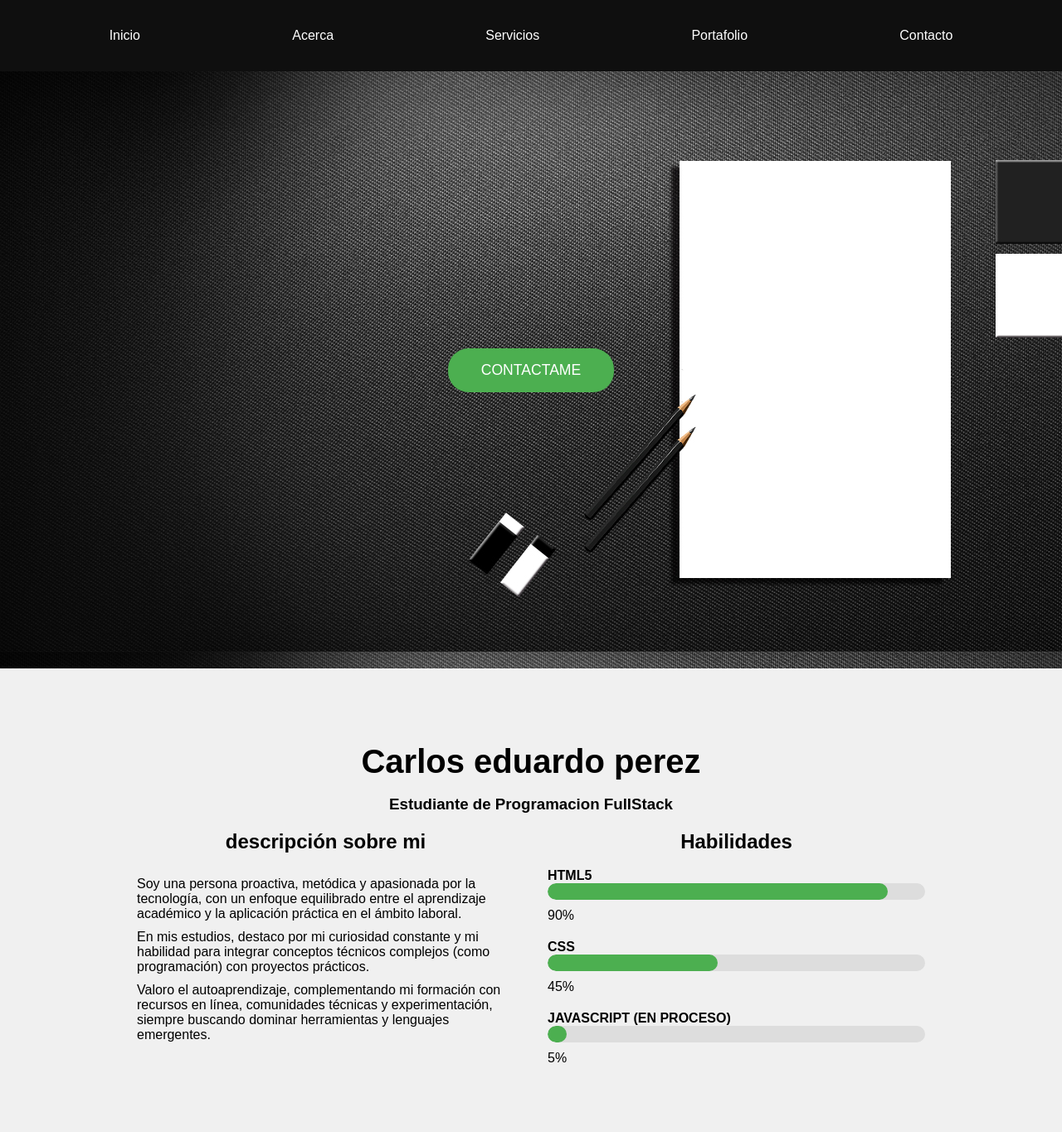
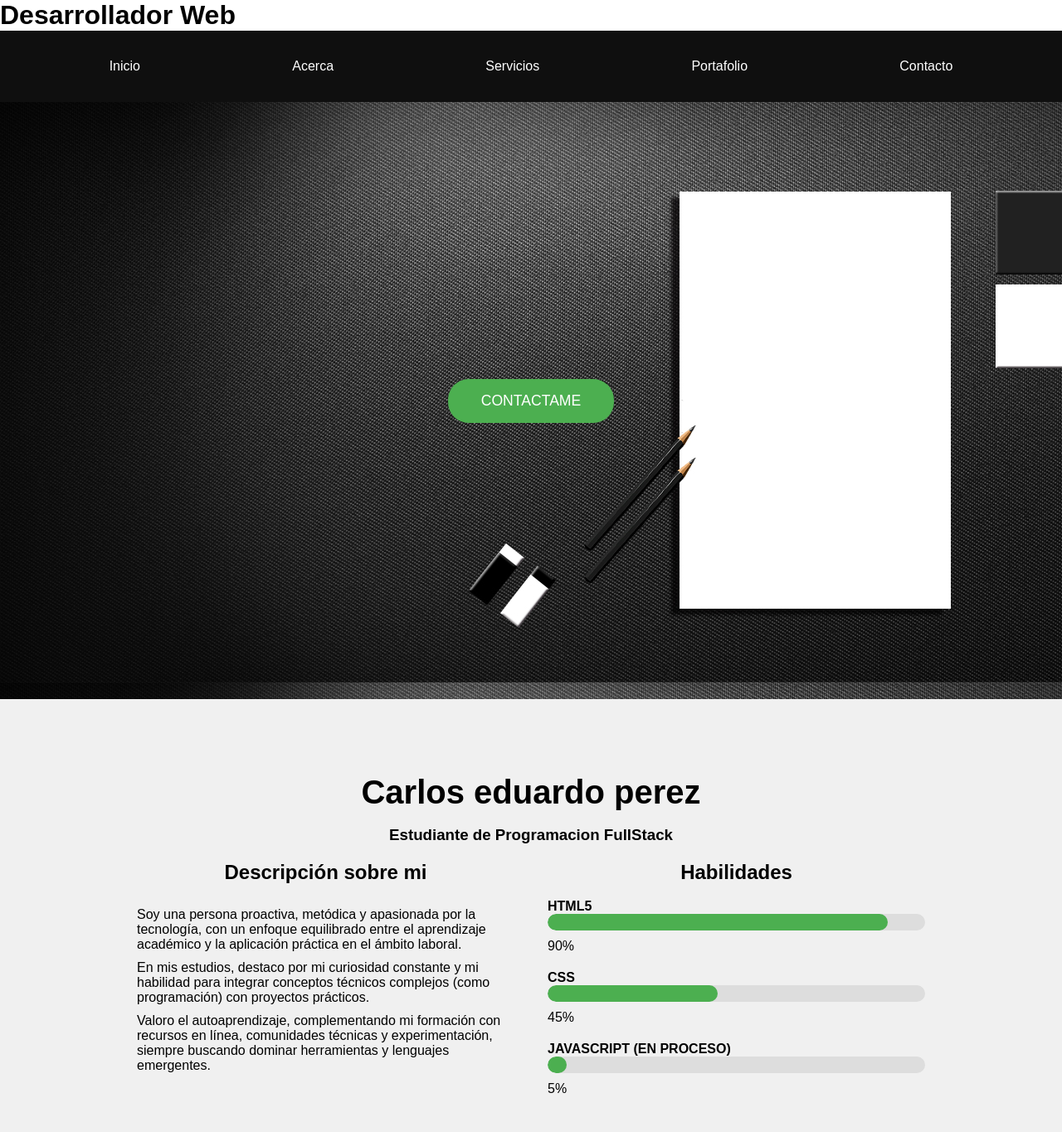
Before and after one commit to Carloseduardo27/Portafolio, a plain HTML site: page index.html in a window 1280 px wide. Shown: the top 1365 px of the page at 83% size. Drawn offline with Linux system fonts and the light colour scheme.

Commit message:
Update index.html

```diff
--- a/index.html
+++ b/index.html
@@ -7,6 +7,7 @@
     <title>Portafolio</title>
   </head>
   <body>
+   <h1>Desarrollador Web</h1>
     <nav>
       <ul>
         <li><a href="#inicio">Inicio</a></li>
@@ -30,7 +31,7 @@
         <h3 style="text-align: center">Estudiante de Programacion FullStack</h3>
         <div class="fila">
           <div class="columna">
-            <h1 style="text-align: center">descripción sobre mi</h1>
+            <h1 style="text-align: center">Descripción sobre mi</h1>
             <br />
             <p>
               Soy una persona proactiva, metódica y apasionada por la
```
